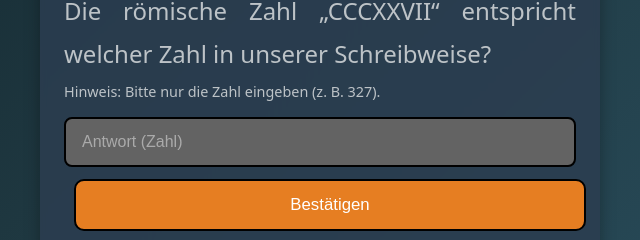
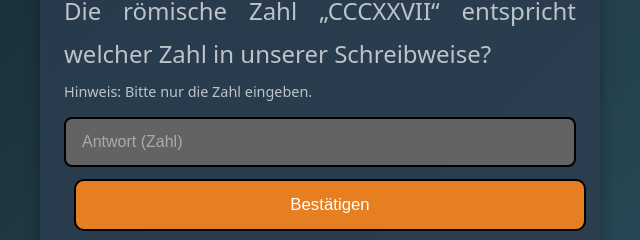
Before and after one commit to my-focus-app/EscapeRoom, a website: page views/posten3.html in a window 1280 px wide. Shown: the part 375-615 px from the top of the page, 320-960 px from the left. Drawn offline with nearby package versions, Linux system fonts and the light colour scheme; no server answers.

Commit message:
Dernière modif : mise à jour posten2 et autres ajustements

```diff
--- a/views/posten3.html
+++ b/views/posten3.html
@@ -32,7 +32,7 @@
     <h1>Posten 3</h1>
     <section class="story" data-aos="fade-up">
       <p>Die römische Zahl „CCCXXVII“ entspricht welcher Zahl in unserer Schreibweise?</p>
-      <p style="font-size:0.9rem;color:#bdc3c7;">Hinweis: Bitte nur die Zahl eingeben (z.&nbsp;B. 327).</p>
+      <p style="font-size:0.9rem;color:#bdc3c7;">Hinweis: Bitte nur die Zahl eingeben.</p>
     </section>
     <input type="text" id="answer" placeholder="Antwort (Zahl)">
     <button id="validateButton" onclick="checkAnswer()">Bestätigen</button>
```
